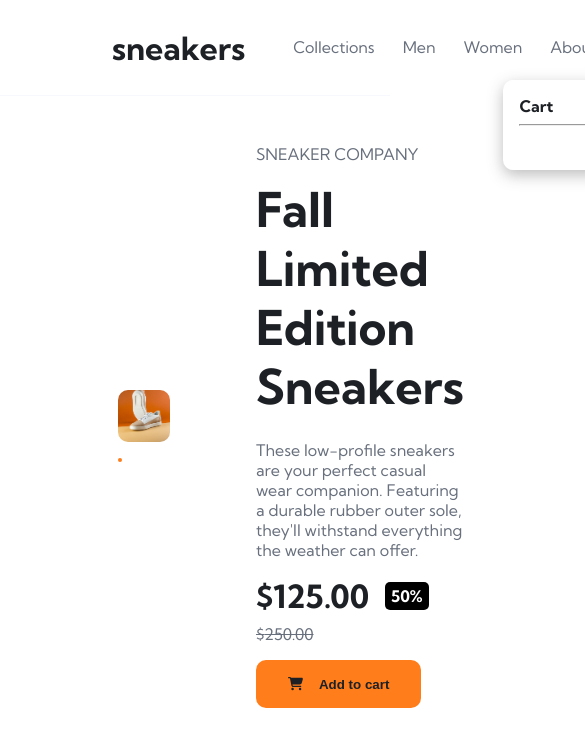
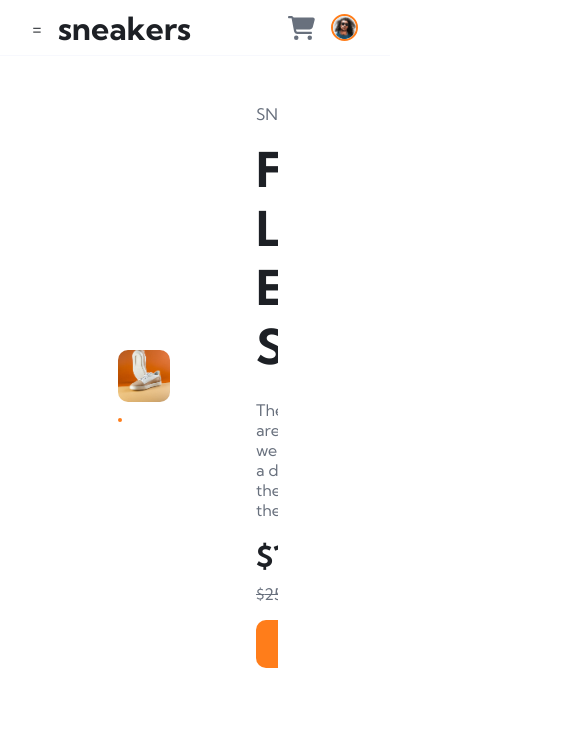
Before and after one commit to jamesspearsv/product-page, a React (Vite) app: page / in a window 390 px wide. Shown: the top 746 px of the page, 585 px wide, since content can reach past the window. Built offline with nearby package versions, Linux system fonts and the light colour scheme.

Commit message:
Add mobile styles for nav and nav menu

```diff
--- a/src/components/Nav.module.css
+++ b/src/components/Nav.module.css
@@ -2,10 +2,15 @@
   height: 6rem;
   display: flex;
   align-items: center;
-  width: 100%;
   justify-content: space-between;
   padding: var(--container-padding);
   border-bottom: solid 1px var(--color-light-grayish-blue);
+}
+
+.hamburger,
+.closeMenu,
+.overlay {
+  display: none;
 }
 
 .listContainer {
@@ -44,6 +49,11 @@
   gap: 3rem;
   align-items: center;
   height: 100%;
+
+  img {
+    height: 50%;
+    width: auto;
+  }
 }
 
 .avatar {
@@ -76,7 +86,64 @@
   color: var(--color-grayish-blue);
 }
 
-.actionContainer img {
-  height: 50%;
-  width: auto;
+@media screen and (max-width: 768px) {
+  /* todo: reduct duplibation in mobile rule sets */
+  .hamburger,
+  .closeMenu,
+  .overlay {
+    display: block;
+  }
+
+  .nav {
+    padding: 0 2rem;
+    height: 3.5rem;
+  }
+
+  .closeMenu {
+    margin-bottom: 2rem;
+  }
+
+  .list {
+    position: fixed;
+    top: 0;
+    left: 0;
+    bottom: 0;
+    width: 75%;
+    justify-content: start;
+    background-color: var(--color-white);
+    flex-direction: column;
+    gap: 0;
+    transition: transform 250ms ease-in-out;
+    transform: translateX(-500rem);
+    padding: 1rem;
+    z-index: 1000;
+
+    li {
+      height: auto;
+      font-weight: var(--weight-bold);
+      color: var(--color-very-dark-blue);
+      margin-bottom: 1rem;
+    }
+  }
+
+  .overlay {
+    position: fixed;
+    top: 0;
+    bottom: 0;
+    left: 0;
+    right: 0;
+    background-color: var(--color-black);
+    opacity: 75%;
+    transform: translateX(-500rem);
+    transition: transform 250ms ease-in-out;
+    z-index: 500;
+  }
+
+  .listContainer {
+    gap: 1rem;
+  }
+
+  .actionContainer {
+    gap: 1rem;
+  }
 }
--- a/src/components/Nav.tsx
+++ b/src/components/Nav.tsx
@@ -11,23 +11,41 @@ type NavProps = {
 };
 
 export default function Nav({ cart }: NavProps) {
-  const [cartOpen, setCartOpen] = useState(true);
+  const [cartOpen, setCartOpen] = useState(false);
+  const [menuOpen, setMenuOpen] = useState(false);
 
   function handleCartClick() {
     setCartOpen((cartOpen) => !cartOpen);
   }
 
+  function handleMenuToggle() {
+    setMenuOpen((menuOpen) => !menuOpen);
+  }
+
   return (
     <nav className={styles.nav}>
       <div className={styles.listContainer}>
+        <div className={styles.hamburger} onClick={handleMenuToggle}>
+          =
+        </div>
         <div className={styles.wordmark}>sneakers</div>
-        <ul className={styles.list}>
+        <ul
+          className={styles.list}
+          style={menuOpen ? { transform: 'translateX(0)' } : {}}
+        >
+          <div className={styles.closeMenu} onClick={handleMenuToggle}>
+            x
+          </div>
           <li>Collections</li>
           <li>Men</li>
           <li>Women</li>
           <li>About</li>
           <li>Contact</li>
         </ul>
+        <div
+          className={styles.overlay}
+          style={menuOpen ? { transform: 'translateX(0)' } : {}}
+        ></div>
       </div>
       <div className={styles.actionContainer}>
         <div className={styles.cartIcon}>
--- a/src/pages/ProductPage.tsx
+++ b/src/pages/ProductPage.tsx
@@ -31,6 +31,7 @@ export default function ProductPage({
         alignItems: 'center',
         gap: '5rem',
         marginTop: '3rem',
+        overflow: 'hidden',
       }}
     >
       <div style={{ display: 'flex', justifyContent: 'center' }}>
```
Also changed, not shown: 1 other file (tests, documents, lock files or other folders).
